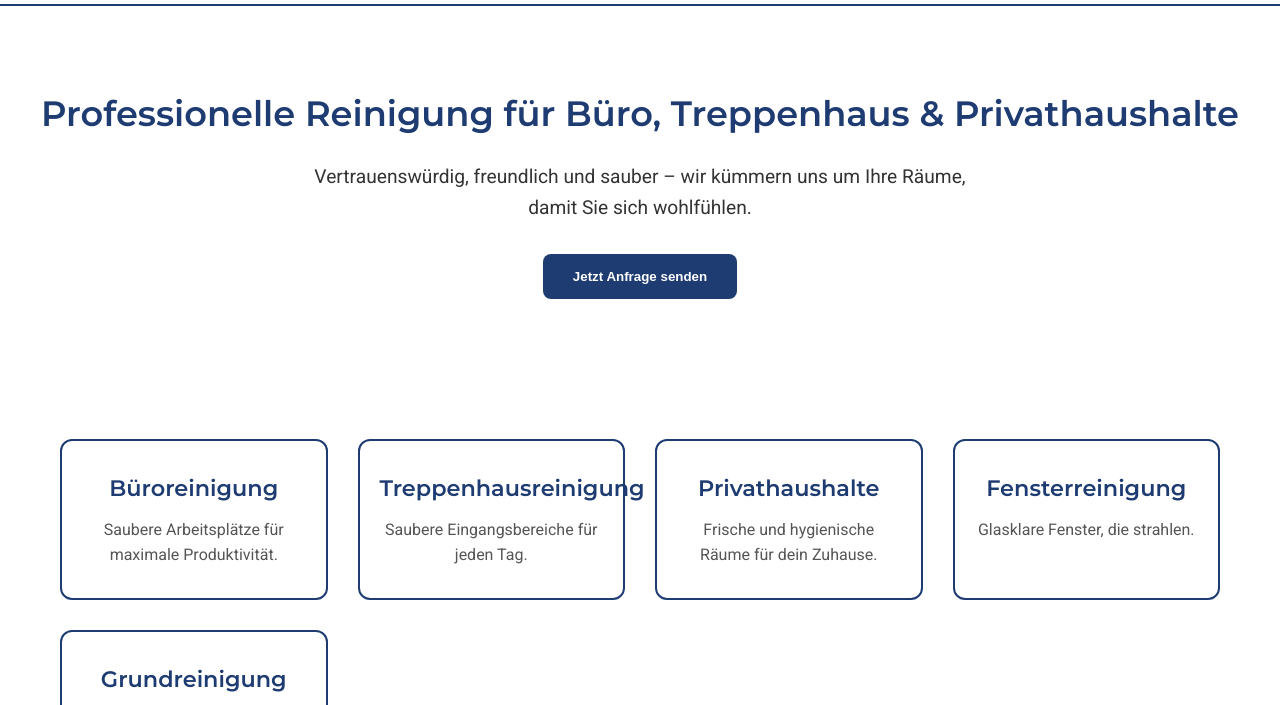
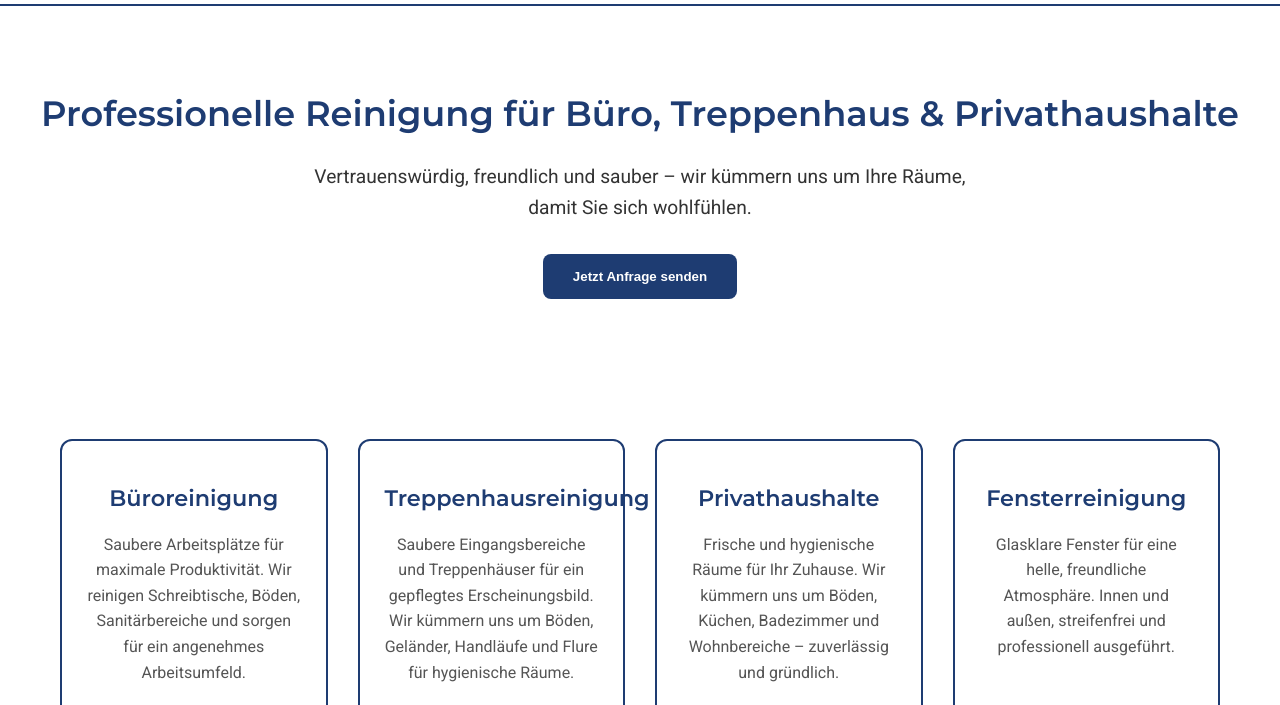
Before and after one commit to reinigungsservicejl-hash/reinigungsservice, a plain HTML site: page index.html in a window 1280 px wide. Shown: the part 82-787 px from the top of the page. Drawn offline with Linux system fonts and the light colour scheme.

Commit message:
Update index.html

```diff
--- a/index.html
+++ b/index.html
@@ -6,7 +6,6 @@
     <title>Jerome Leue & Lucas Mattner Reinigungsservice GbR</title>
     <link href="https://fonts.googleapis.com/css2?family=Roboto:wght@400;700&family=Montserrat:wght@400;600&display=swap" rel="stylesheet">
     <style>
-        /* Farben */
         :root {
             --primary-color: #1e3c72; /* Blau Vordergrund */
             --secondary-color: #ffffff; /* Weiß Hintergrund */
@@ -90,7 +89,8 @@
             background-color: var(--secondary-color);
             border: 2px solid var(--primary-color);
             border-radius: 12px;
-            padding: 30px 20px;
+            padding: 40px 25px;
+            min-height: 320px; /* Gleichmäßige Höhe */
             text-align: center;
             transition: transform 0.3s, box-shadow 0.3s;
         }
@@ -102,7 +102,7 @@
             font-family: 'Montserrat', sans-serif;
             font-size: 1.4rem;
             color: var(--primary-color);
-            margin-bottom: 10px;
+            margin-bottom: 15px;
         }
         .service-card p { font-size: 1rem; color: #555; }
 
@@ -141,9 +141,7 @@
             cursor: pointer;
             transition: background-color 0.3s;
         }
-        .contact button:hover {
-            background-color: var(--accent-color);
-        }
+        .contact button:hover { background-color: var(--accent-color); }
 
         /* Footer */
         footer {
@@ -188,23 +186,23 @@
     <section class="services" id="services">
         <div class="service-card">
             <h3>Büroreinigung</h3>
-            <p>Saubere Arbeitsplätze für maximale Produktivität.</p>
+            <p>Saubere Arbeitsplätze für maximale Produktivität. Wir reinigen Schreibtische, Böden, Sanitärbereiche und sorgen für ein angenehmes Arbeitsumfeld.</p>
         </div>
         <div class="service-card">
             <h3>Treppenhausreinigung</h3>
-            <p>Saubere Eingangsbereiche für jeden Tag.</p>
+            <p>Saubere Eingangsbereiche und Treppenhäuser für ein gepflegtes Erscheinungsbild. Wir kümmern uns um Böden, Geländer, Handläufe und Flure für hygienische Räume.</p>
         </div>
         <div class="service-card">
             <h3>Privathaushalte</h3>
-            <p>Frische und hygienische Räume für dein Zuhause.</p>
+            <p>Frische und hygienische Räume für Ihr Zuhause. Wir kümmern uns um Böden, Küchen, Badezimmer und Wohnbereiche – zuverlässig und gründlich.</p>
         </div>
         <div class="service-card">
             <h3>Fensterreinigung</h3>
-            <p>Glasklare Fenster, die strahlen.</p>
+            <p>Glasklare Fenster für eine helle, freundliche Atmosphäre. Innen und außen, streifenfrei und professionell ausgeführt.</p>
         </div>
         <div class="service-card">
             <h3>Grundreinigung</h3>
-            <p>Tiefenreinigung für perfekte Hygiene.</p>
+            <p>Tiefenreinigung für perfekte Hygiene. Wir entfernen hartnäckigen Schmutz, reinigen Teppiche, Böden und alle schwer zugänglichen Stellen gründlich.</p>
         </div>
     </section>
 
```
